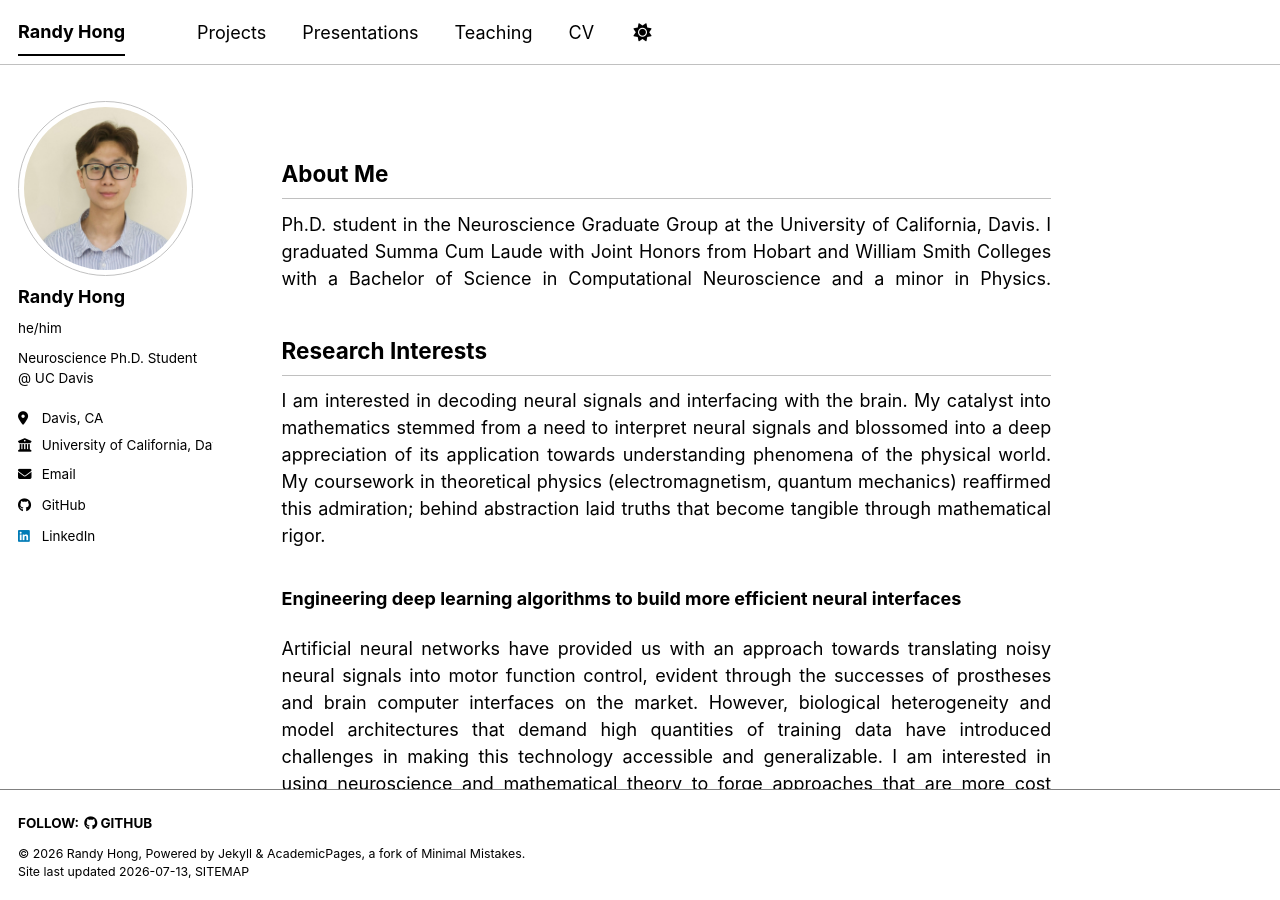
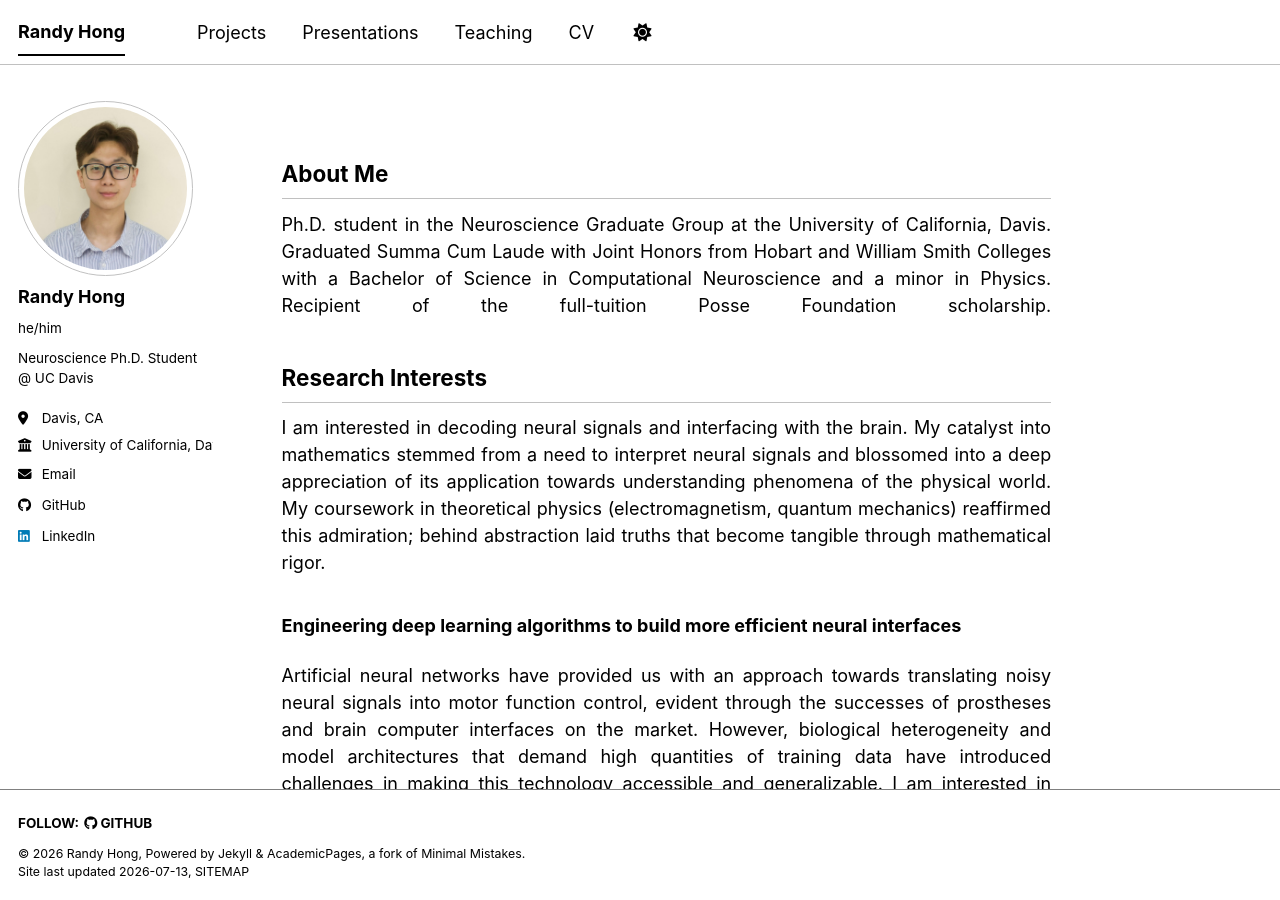
Before and after one commit to randyhongg/randyhongg.github.io, a Jekyll site: the page built from _pages/about.md, in a window 1280 px wide and 900 px high. Built offline with Jekyll 4.4.1, drawn with Linux system fonts in a browser that asks for light colours; a style sheet for code colours, icons or effects is not loaded.

Commit message:
Update about.md

```diff
--- a/_pages/about.md
+++ b/_pages/about.md
@@ -11,7 +11,7 @@ redirect_from:
 
 <div style="text-align: justify; text-align-last: justify; margin-bottom: 2rem;">
 
-Ph.D. student in the Neuroscience Graduate Group at the University of California, Davis. I graduated Summa Cum Laude with Joint Honors from Hobart and William Smith Colleges with a Bachelor of Science in Computational Neuroscience and a minor in Physics.
+Ph.D. student in the Neuroscience Graduate Group at the University of California, Davis. Graduated Summa Cum Laude with Joint Honors from Hobart and William Smith Colleges with a Bachelor of Science in Computational Neuroscience and a minor in Physics. Recipient of the full-tuition Posse Foundation scholarship.
 
 </div>
 
```
